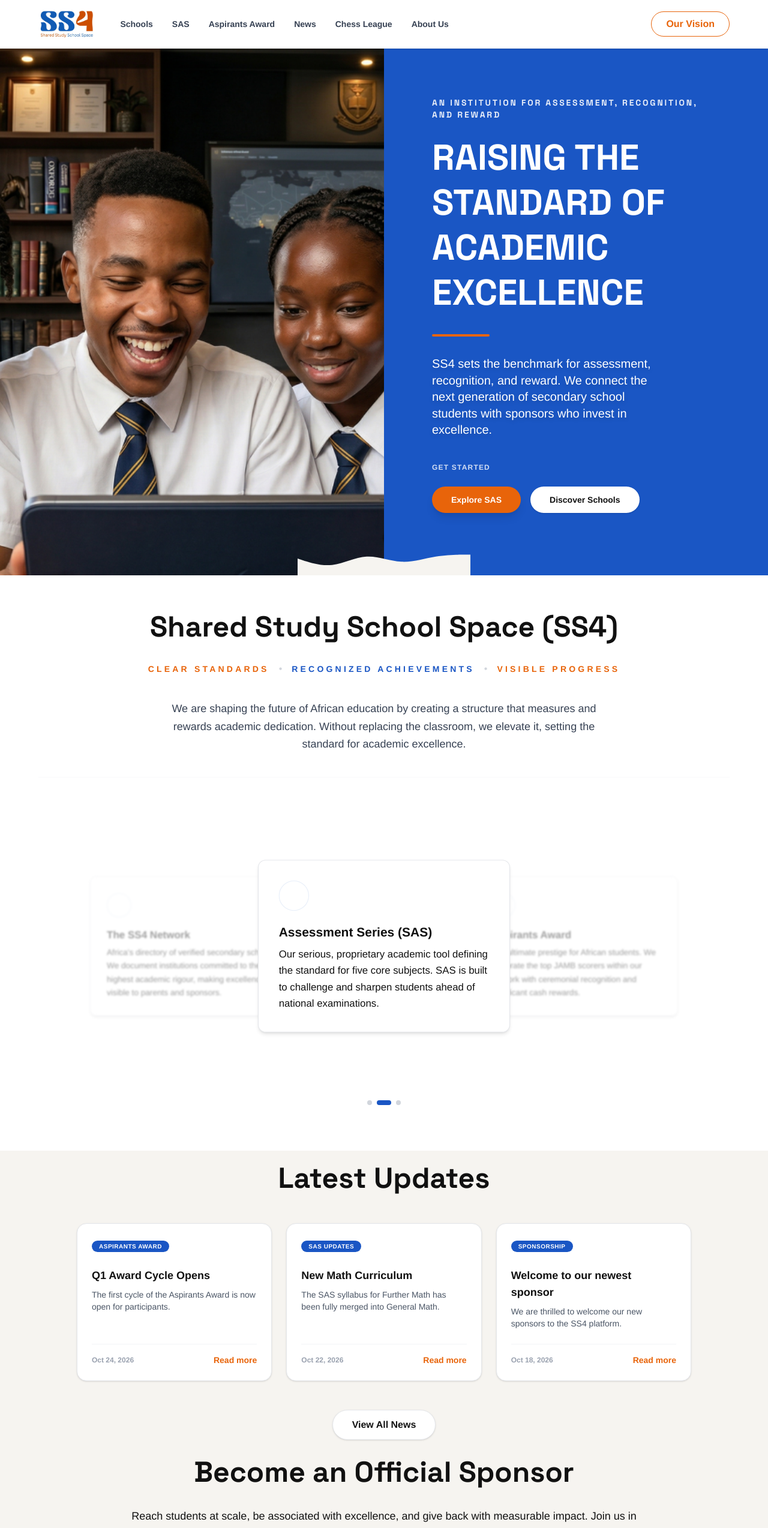
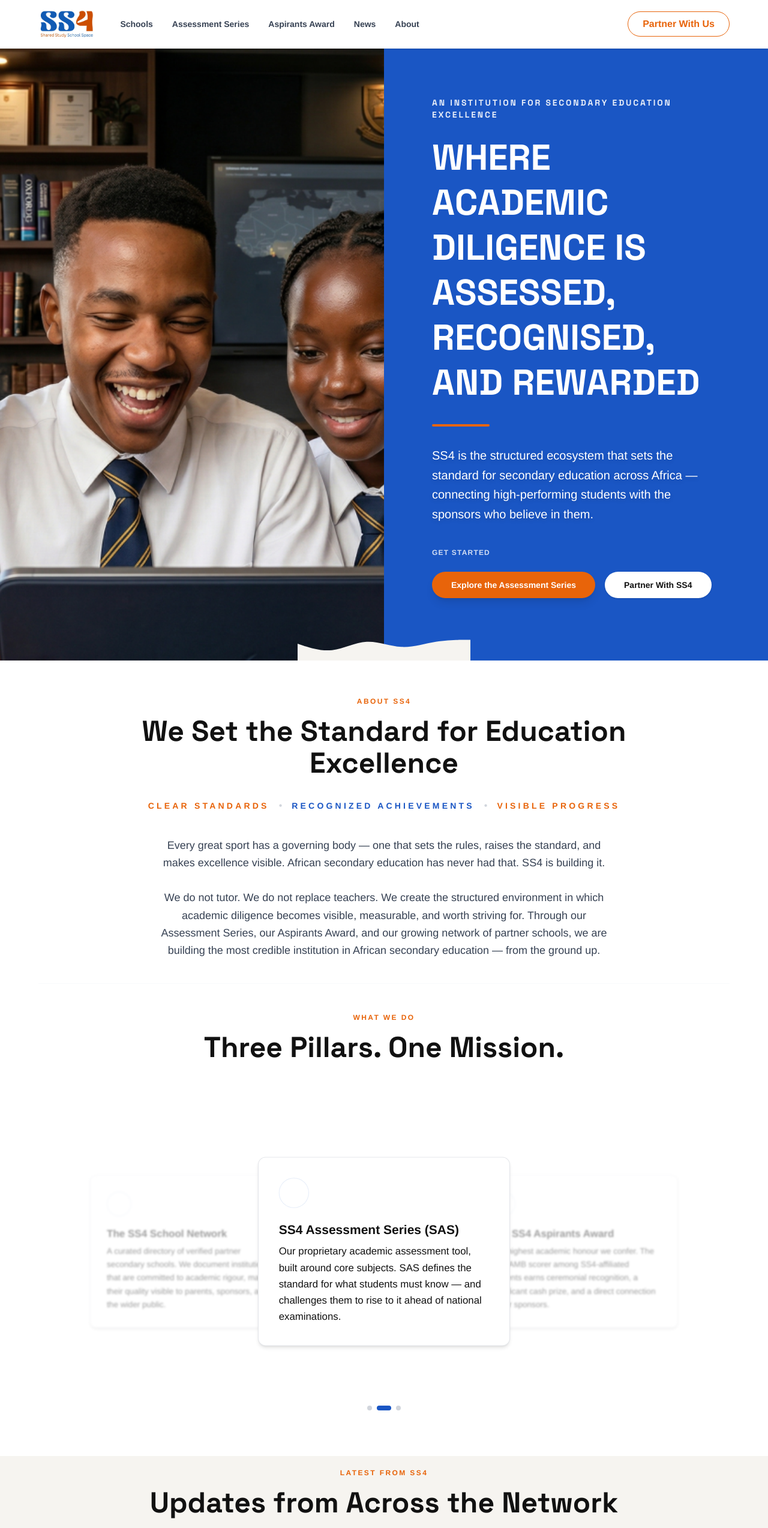
Before and after one commit to Shared-Studies-SchoolSpace/ss4-live, a React (Vite) app: page / in a window 1280 px wide. Shown: the top 2547 px of the page at 60% size. Built offline with nearby package versions, Linux system fonts and the light colour scheme; no server answers; some icons are missing.

Commit message:
docs: update homepage content and navigation to match official SS4 website copy

```diff
--- a/src/components/Header.jsx
+++ b/src/components/Header.jsx
@@ -41,17 +41,16 @@ export const Header = () => {
 
           <nav className="hidden lg:flex items-center gap-8">
             <a href="/schools" className="text-[14px] font-bold text-gray-700 hover:text-brand-primary transition-colors">Schools</a>
-            <a href="/sas" className="text-[14px] font-bold text-gray-700 hover:text-brand-primary transition-colors">SAS</a>
+            <a href="/sas" className="text-[14px] font-bold text-gray-700 hover:text-brand-primary transition-colors">Assessment Series</a>
             <a href="/award" className="text-[14px] font-bold text-gray-700 hover:text-brand-primary transition-colors">Aspirants Award</a>
             <a href="/news" className="text-[14px] font-bold text-gray-700 hover:text-brand-primary transition-colors">News</a>
-            <a href="/chess-league" className="text-[14px] font-bold text-gray-700 hover:text-brand-primary transition-colors">Chess League</a>
-            <a href="/about" className="text-[14px] font-bold text-gray-700 hover:text-brand-primary transition-colors">About Us</a>
+            <a href="/about" className="text-[14px] font-bold text-gray-700 hover:text-brand-primary transition-colors">About</a>
           </nav>
         </div>
 
         <div className="flex items-center gap-4">
-          <button className="hidden sm:block px-6 py-2 border border-[#E8640A] text-[#E8640A] font-bold rounded-full hover:bg-gray-100 transition-colors" onClick={() => window.location.href='/about'}>
-            Our Vision
+          <button className="hidden sm:block px-6 py-2 border border-[#E8640A] text-[#E8640A] font-bold rounded-full hover:bg-gray-100 transition-colors" onClick={() => window.location.href='/partner'}>
+            Partner With Us
           </button>
 
           {/* Mobile menu toggle */}
@@ -92,14 +91,13 @@ export const Header = () => {
             className="lg:hidden absolute top-[100%] left-0 w-full bg-white border-b border-gray-100 shadow-xl p-6 flex flex-col gap-4 z-40"
           >
             <a href="/schools" className="text-[14px] font-bold text-gray-700 hover:text-brand-primary" onClick={() => setIsMobileMenuOpen(false)}>Schools</a>
-            <a href="/sas" className="text-[14px] font-bold text-gray-700 hover:text-brand-primary" onClick={() => setIsMobileMenuOpen(false)}>SAS</a>
+            <a href="/sas" className="text-[14px] font-bold text-gray-700 hover:text-brand-primary" onClick={() => setIsMobileMenuOpen(false)}>Assessment Series</a>
             <a href="/award" className="text-[14px] font-bold text-gray-700 hover:text-brand-primary" onClick={() => setIsMobileMenuOpen(false)}>Aspirants Award</a>
             <a href="/news" className="text-[14px] font-bold text-gray-700 hover:text-brand-primary" onClick={() => setIsMobileMenuOpen(false)}>News</a>
-            <a href="/chess-league" className="text-[14px] font-bold text-gray-700 hover:text-brand-primary" onClick={() => setIsMobileMenuOpen(false)}>Chess League</a>
-            <a href="/about" className="text-[14px] font-bold text-gray-700 hover:text-brand-primary" onClick={() => setIsMobileMenuOpen(false)}>About Us</a>
+            <a href="/about" className="text-[14px] font-bold text-gray-700 hover:text-brand-primary" onClick={() => setIsMobileMenuOpen(false)}>About</a>
             <hr className="my-2 border-gray-100" />
-            <button className="py-3 border border-[#E8640A] text-[#E8640A] font-bold rounded-full hover:bg-gray-50 w-full" onClick={() => window.location.href='/about'}>
-              Our Vision
+            <button className="py-3 border border-[#E8640A] text-[#E8640A] font-bold rounded-full hover:bg-gray-50 w-full" onClick={() => window.location.href='/partner'}>
+              Partner With Us
             </button>
           </motion.div>
         )}
--- a/src/components/Hero.jsx
+++ b/src/components/Hero.jsx
@@ -28,16 +28,16 @@ export const Hero = () => {
           className="max-w-lg"
         >
           <h2 className="text-xs lg:text-sm font-space font-bold tracking-[0.2em] mb-6 opacity-90 uppercase">
-            An Institution for Assessment, Recognition, and Reward
+            An Institution for Secondary Education Excellence
           </h2>
           <h1 className="text-4xl lg:text-6xl font-space font-black leading-tight mb-8">
-            RAISING THE STANDARD OF ACADEMIC EXCELLENCE
+            WHERE ACADEMIC DILIGENCE IS ASSESSED, RECOGNISED, AND REWARDED
           </h1>
 
           <div className="w-24 h-1 bg-brand-accent mb-8 rounded-full" />
 
-          <p className="text-white text-lg lg:text-xl font-medium mb-10 max-w-sm drop-shadow-md leading-snug">
-            SS4 sets the benchmark for assessment, recognition, and reward. We connect the next generation of secondary school students with sponsors who invest in excellence.
+          <p className="text-white text-lg lg:text-xl font-medium mb-10 max-w-lg drop-shadow-md leading-relaxed">
+            SS4 is the structured ecosystem that sets the standard for secondary education across Africa — connecting high-performing students with the sponsors who believe in them.
           </p>
 
           <div className="space-y-6">
@@ -51,7 +51,7 @@ export const Hero = () => {
                 href="/sas"
                 className="px-8 py-3 rounded-full font-bold text-sm transition shadow-lg bg-brand-accent text-white hover:bg-[#c45608]"
               >
-                Explore SAS
+                Explore the Assessment Series
               </Motion.a>
               <Motion.a
                 whileHover={{ scale: 1.05 }}
@@ -59,7 +59,7 @@ export const Hero = () => {
                 href="/partner"
                 className="px-8 py-3 rounded-full font-bold text-sm transition shadow-sm bg-white text-[#111111] hover:bg-gray-100"
               >
-                Discover Schools
+                Partner With SS4
               </Motion.a>
             </div>
           </div>
--- a/src/pages/Landing.jsx
+++ b/src/pages/Landing.jsx
@@ -18,7 +18,8 @@ export default function LandingPage() {
 
       <SectionWrapper variant="white" py={5} className="bg-white">
         <div className="max-w-4xl mx-auto py-10 text-center">
-          <H2 className="mb-2">Shared Study School Space (SS4)</H2>
+          <p className="text-xs font-bold tracking-[0.2em] text-brand-accent uppercase mb-4">About SS4</p>
+          <H2 className="mb-2">We Set the Standard for Education Excellence</H2>
           <div className="flex flex-col sm:flex-row items-center justify-center gap-2 sm:gap-4 mb-10 overflow-hidden">
             <span className="text-xs md:text-sm font-black tracking-[0.3em] uppercase text-brand-accent whitespace-nowrap">Clear Standards</span>
             <span className="hidden sm:inline text-gray-300">•</span>
@@ -27,21 +28,25 @@ export default function LandingPage() {
             <span className="text-xs md:text-sm font-black tracking-[0.3em] uppercase text-brand-accent whitespace-nowrap">Visible Progress</span>
           </div>
           <BodyLarge className="text-gray-700 max-w-3xl mx-auto leading-relaxed">
-            We are shaping the future of African education by creating a structure that measures and rewards academic dedication. Without replacing the classroom, we elevate it, setting the standard for academic excellence.
+            Every great sport has a governing body — one that sets the rules, raises the standard, and makes excellence visible. African secondary education has never had that. SS4 is building it.
+            <br /><br />
+            We do not tutor. We do not replace teachers. We create the structured environment in which academic diligence becomes visible, measurable, and worth striving for. Through our Assessment Series, our Aspirants Award, and our growing network of partner schools, we are building the most credible institution in African secondary education — from the ground up.
           </BodyLarge>
         </div>
 
-        <div className="py-4 border-t border-gray-50 flex justify-center">
+        <div className="py-4 border-t border-gray-50 flex flex-col items-center">
+          <p className="text-xs font-bold tracking-[0.2em] text-brand-accent uppercase mb-4 mt-8">What We Do</p>
+          <H2 className="text-center mb-12">Three Pillars. One Mission.</H2>
           <Carousel
             items={[
-              <Card icon={<TravelExploreIcon className="text-brand-primary" />} title="The SS4 Network">
-                Africa's directory of verified secondary schools. We document institutions committed to the highest academic rigour, making excellence visible to parents and sponsors.
+              <Card icon={<TravelExploreIcon className="text-brand-primary" />} title="The SS4 School Network">
+                A curated directory of verified partner secondary schools. We document institutions that are committed to academic rigour, making their quality visible to parents, sponsors, and the wider public.
               </Card>,
-              <Card icon={<WorkspacePremiumIcon className="text-brand-primary" />} title="Assessment Series (SAS)">
-                Our serious, proprietary academic tool defining the standard for five core subjects. SAS is built to challenge and sharpen students ahead of national examinations.
+              <Card icon={<WorkspacePremiumIcon className="text-brand-primary" />} title="SS4 Assessment Series (SAS)">
+                Our proprietary academic assessment tool, built around core subjects. SAS defines the standard for what students must know — and challenges them to rise to it ahead of national examinations.
               </Card>,
-              <Card icon={<VerifiedIcon className="text-brand-primary" />} title="Aspirants Award">
-                The ultimate prestige for African students. We celebrate the top JAMB scorers within our network with ceremonial recognition and significant cash rewards.
+              <Card icon={<VerifiedIcon className="text-brand-primary" />} title="The SS4 Aspirants Award">
+                The highest academic honour we confer. The top JAMB scorer among SS4-affiliated students earns ceremonial recognition, a significant cash prize, and a direct connection to our sponsors.
               </Card>
             ]}
           />
@@ -50,12 +55,13 @@ export default function LandingPage() {
 
       <section className="bg-[#F6F4F0] py-5 px-4">
         <div className="container mx-auto max-w-5xl">
-            <H2 className="text-center mb-12">Latest Updates</H2>
+            <p className="text-xs font-bold tracking-[0.2em] text-brand-accent uppercase text-center mb-4">Latest from SS4</p>
+            <H2 className="text-center mb-12">Updates from Across the Network</H2>
             <div className="grid md:grid-cols-3 gap-6">
                 {[
-                  { tag: 'Aspirants Award', title: 'Q1 Award Cycle Opens', desc: 'The first cycle of the Aspirants Award is now open for participants.', date: 'Oct 24, 2026' },
-                  { tag: 'SAS Updates', title: 'New Math Curriculum', desc: 'The SAS syllabus for Further Math has been fully merged into General Math.', date: 'Oct 22, 2026' },
-                  { tag: 'Sponsorship', title: 'Welcome to our newest sponsor', desc: 'We are thrilled to welcome our new sponsors to the SS4 platform.', date: 'Oct 18, 2026' }
+                  { tag: 'Aspirants Award', title: 'The First Award Cycle Is Now Open', desc: 'Applications and participation for the inaugural SS4 Aspirants Award cycle are officially open. Here is everything you need to know.', date: 'Oct 24, 2026' },
+                  { tag: 'Assessment Series', title: 'SAS Mathematics Scope Expanded for 2026', desc: 'The Further Mathematics syllabus has been fully integrated into the General Mathematics framework, raising the ceiling for top performers.', date: 'Oct 22, 2026' },
+                  { tag: 'Sponsorship', title: 'SS4 Welcomes Its Newest Official Sponsor', desc: 'We are proud to announce a new sponsorship commitment that will directly fund this year\'s Aspirants Award prize.', date: 'Oct 18, 2026' }
                 ].map((item, i) => (
                     <div key={i} className="bg-white p-6 rounded-2xl shadow-sm border border-gray-200 hover:shadow-md transition-shadow flex flex-col">
                         <div className="mb-2"><span className="text-[10px] font-bold bg-brand-primary text-white px-3 py-1 rounded-full uppercase tracking-wider">{item.tag}</span></div>
@@ -69,21 +75,25 @@ export default function LandingPage() {
                 ))}
             </div>
             <div className="text-center mt-12">
-               <Button onClick={() => navigate('/news')} variant="secondary">View All News</Button>
+               <Button onClick={() => navigate('/news')} variant="secondary">View All Updates</Button>
             </div>
         </div>
       </section>
 
       <SectionWrapper variant="light" py={0}>
-        <div className="text-center max-w-4xl mx-auto py-2">
-          <H2>Become an Official Sponsor</H2>
+        <div className="text-center max-w-4xl mx-auto py-12">
+          <p className="text-xs font-bold tracking-[0.2em] text-brand-accent uppercase mb-4">Sponsorship</p>
+          <H2>Invest in the Next Generation.</H2>
           <BodyLarge className="mt-4">
-            Reach students at scale, be associated with excellence, and give back with measurable impact. Join us in shaping the next generation.
+            SS4 gives sponsors something rare — direct, credible association with academic excellence at scale. Your brand reaches students, parents, and schools across Africa through a platform built on rigour and prestige. More than visibility, you gain the knowledge that your investment is shaping real academic outcomes.
           </BodyLarge>
-          <div className="mt-8">
+          <div className="mt-8 flex flex-col items-center gap-4">
             <Button variant="primary" onClick={() => navigate('/partner')}>
-              Contact for Sponsorship
+              Become an Official Sponsor
             </Button>
+            <p className="text-sm font-bold text-gray-500">
+              For partnership inquiries, reach us at <a href="mailto:partners@ssfour.org" className="text-brand-accent hover:underline">partners@ssfour.org</a>
+            </p>
           </div>
         </div>
       </SectionWrapper>
```
